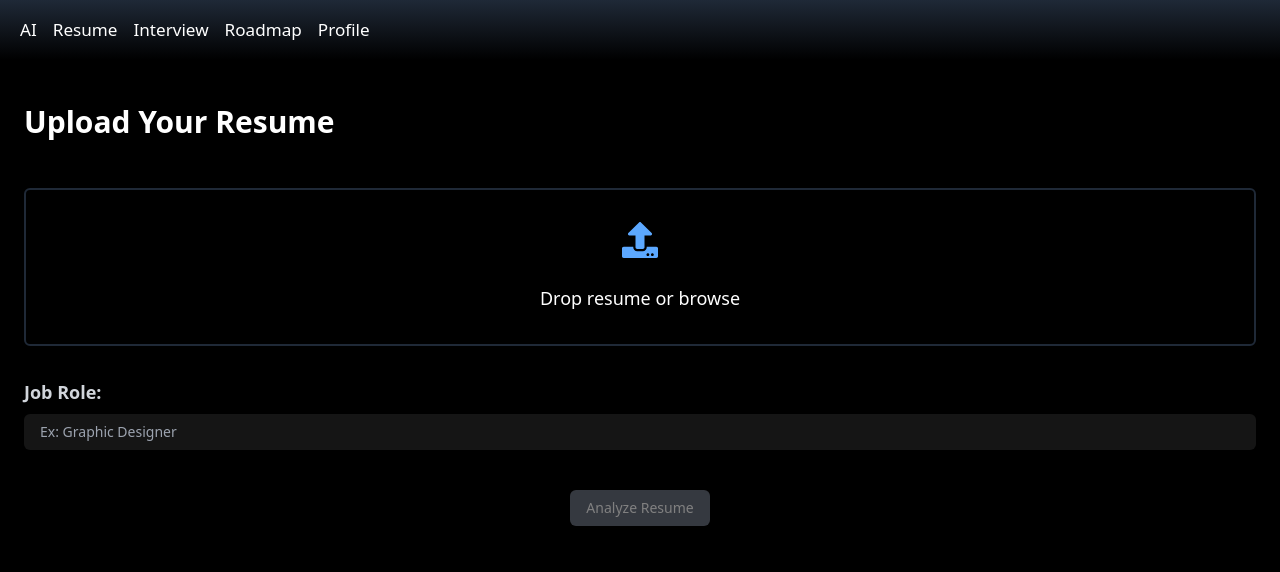
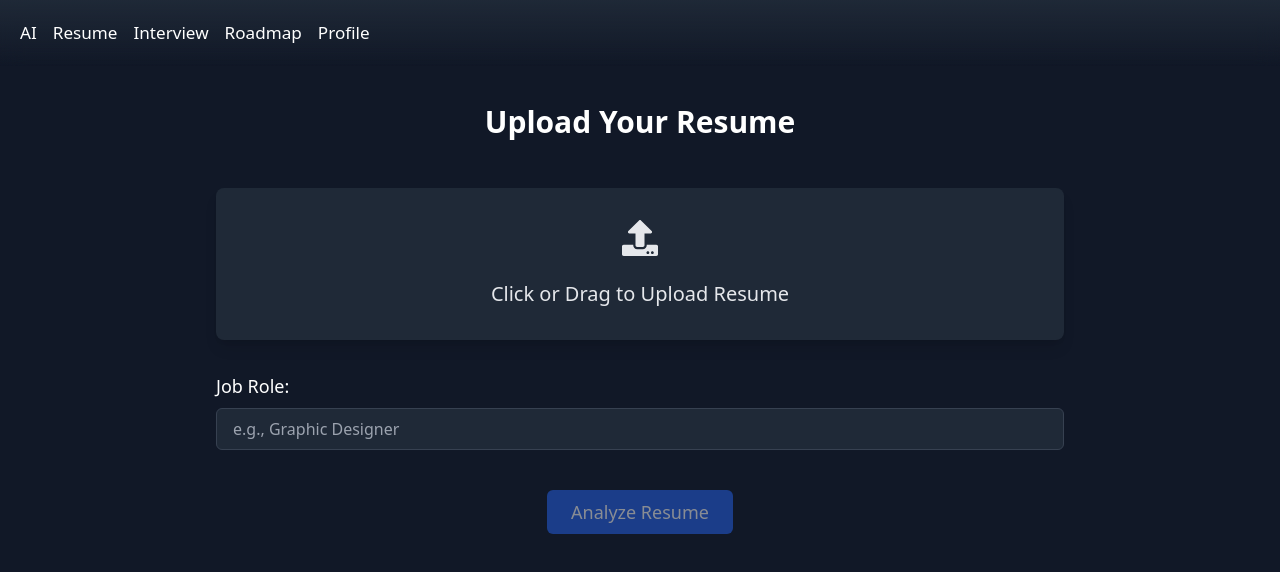
Before and after one commit to Anurag-Gaddamwar/CypherAI, a Next.js app: page /resume in a window 1280 px wide. Shown: the top 572 px of the page. Built offline with nearby package versions, Linux system fonts and the light colour scheme.

Commit message:
Update resume.jsx

```diff
--- a/pages/resume.jsx
+++ b/pages/resume.jsx
@@ -1,94 +1,79 @@
 'use client';
-import React, { useState } from 'react';
+import React, { useState, useEffect } from 'react';
 import axios from 'axios';
 import Navbar from '../src/app/components/Navbar';
 import { FaUpload, FaFileAlt } from 'react-icons/fa';
 import './resume.css';
 import '../src/app/globals.css';
+import { Bar } from 'react-chartjs-2';
+import { FaSpinner } from 'react-icons/fa';
+import { Chart as ChartJS, CategoryScale, LinearScale, BarElement, Title, Tooltip, Legend } from 'chart.js';
+
+ChartJS.register(CategoryScale, LinearScale, BarElement, Title, Tooltip, Legend);
 
 const Resume = () => {
-  // State variables for file upload, analysis result, loading state, error message, uploaded file name, and job role
   const [file, setFile] = useState(null);
   const [analysisResult, setAnalysisResult] = useState('');
   const [loading, setLoading] = useState(false);
   const [errorMessage, setErrorMessage] = useState('');
   const [uploadedFileName, setUploadedFileName] = useState('');
-  const [fileSelected, setFileSelected] = useState(false); // State for tracking if file is selected
-  const [jobRole, setJobRole] = useState(''); // State for job role input
-  const [isSubmitting, setIsSubmitting] = useState(false); // State to prevent multiple submissions
+  const [fileSelected, setFileSelected] = useState(false);
+  const [jobRole, setJobRole] = useState('');
+  const [isSubmitting, setIsSubmitting] = useState(false);
+  const [showReport, setShowReport] = useState(false);  // State to control report visibility
 
   const handleFileChange = (event) => {
     const selectedFile = event.target.files[0];
     setFile(selectedFile);
     setUploadedFileName(selectedFile.name);
-    setFileSelected(true); // Set fileSelected to true when a file is selected
+    setFileSelected(true);
   };
 
   const handleUpload = async () => {
-    // Check if already submitting
     if (isSubmitting) return;
 
     try {
-      // Check if file is selected
       if (!file) {
         setErrorMessage('Please select a file.');
         return;
       }
 
-      // Check file type
       if (!['image/jpeg', 'image/png', 'application/pdf'].includes(file.type)) {
         setErrorMessage('Invalid file format. Please upload a JPG, PNG, or PDF file.');
         return;
       }
 
-      // Check if job role is entered
       if (!jobRole) {
         setErrorMessage('Please enter the job role you are aiming for.');
         return;
       }
 
-      setLoading(true); // Show loading spinner
+      setLoading(true);
       setErrorMessage('');
-      setIsSubmitting(true); // Prevent further submissions
+      setIsSubmitting(true);
 
       const formData = new FormData();
       formData.append('file', file);
-      formData.append('jobRole', jobRole); // Append job role to form data
+      formData.append('jobRole', jobRole);
 
-      // Send POST request to backend for analysis
-      const response = await axios.post(`${process.env.NEXT_PUBLIC_API_URL}/upload-file`, formData, {
+      const apiUrl = process.env.NEXT_PUBLIC_API_URL || "http://localhost:3001";
+      const response = await axios.post(`${apiUrl}/upload-file`, formData, {
         headers: {
           'Content-Type': 'multipart/form-data',
         },
       });
 
-      // Update analysis result and hide loading spinner
       setAnalysisResult(response.data.text);
       setLoading(false);
-
-      // Set the uploaded file name after successful upload
       setUploadedFileName(file.name);
+      setShowReport(true); // Show the report after successful upload and analysis
     } catch (error) {
       console.error('Error uploading file:', error);
       setErrorMessage('Error Analyzing your Resume');
-      setLoading(false); // Hide loading spinner
+      setLoading(false);
     } finally {
-      setIsSubmitting(false); // Allow further submissions
+      setIsSubmitting(false);
     }
-  };
-
-  const handleDrop = (e) => {
-    e.preventDefault();
-    const files = e.dataTransfer.files;
-    if (files.length > 0) {
-      setFile(files[0]);
-      setFileSelected(true); // Set fileSelected to true when a file is dropped
-      setUploadedFileName(files[0].name); // Update uploaded file name
-    }
-  };
-
-  const handleDragOver = (e) => {
-    e.preventDefault();
   };
 
   const parseAnalysisResult = (result) => {
@@ -97,32 +82,26 @@ const Resume = () => {
       strengths: [],
       areasForImprovement: [],
       additionalNotes: [],
-      invalidResume: false
     };
 
     const lines = result.split('\n').map(line => line.trim());
-
     let currentSection = null;
 
     lines.forEach(line => {
       const cleanedLine = line.replace(/\*/g, '').trim();
 
       if (cleanedLine.startsWith('ATS Compatibility Score:')) {
-        sections.scores['ATS Compatibility'] = cleanedLine.split(':')[1]?.trim() || 'N/A';
+        sections.scores['ATS Compatibility'] = parseFloat(cleanedLine.split(':')[1]?.trim()) || 0;
       } else if (cleanedLine.startsWith('Content Relevance Score:')) {
-        sections.scores['Content Relevance'] = cleanedLine.split(':')[1]?.trim() || 'N/A';
+        sections.scores['Content Relevance'] = parseFloat(cleanedLine.split(':')[1]?.trim()) || 0;
       } else if (cleanedLine.startsWith('Structure and Formatting Score:')) {
-        sections.scores['Structure and Formatting'] = cleanedLine.split(':')[1]?.trim() || 'N/A';
-      } else if (cleanedLine.startsWith('Overall Resume Score:')) {
-        sections.scores['Overall Resume'] = cleanedLine.split(':')[1]?.trim() || 'N/A';
+        sections.scores['Structure and Formatting'] = parseFloat(cleanedLine.split(':')[1]?.trim()) || 0;
       } else if (cleanedLine.startsWith('Strengths:')) {
         currentSection = 'Strengths';
       } else if (cleanedLine.startsWith('Areas for Improvement:')) {
         currentSection = 'Areas for Improvement';
       } else if (cleanedLine.startsWith('Additional Notes:')) {
         currentSection = 'Additional Notes';
-      } else if (cleanedLine.startsWith('Invalid Resume:')) {
-        sections.invalidResume = true;
       } else if (currentSection === 'Strengths' && cleanedLine) {
         sections.strengths.push(cleanedLine);
       } else if (currentSection === 'Areas for Improvement' && cleanedLine) {
@@ -135,17 +114,50 @@ const Resume = () => {
     return sections;
   };
 
+  const chartData = {
+    labels: ['ATS Compatibility', 'Content Relevance', 'Structure and Formatting'],
+    datasets: [
+      {
+        label: 'Resume Scores',
+        data: [
+          parseAnalysisResult(analysisResult).scores['ATS Compatibility'],
+          parseAnalysisResult(analysisResult).scores['Content Relevance'],
+          parseAnalysisResult(analysisResult).scores['Structure and Formatting'],
+        ],
+        backgroundColor: ['#4CAF50', '#2196F3', '#FF9800'],
+        borderColor: '#fff',
+        borderWidth: 1,
+      },
+    ],
+  };
+
+  const handleBackButtonClick = () => {
+    setShowReport(false); // Hide the report section
+    setLoading(false); // Stop the loading spinner
+    setFile(null); // Reset the uploaded file
+    setJobRole(''); // Reset the job role input
+    setErrorMessage(''); // Clear any error message
+    setFileSelected(false); // Reset the file selected flag
+    setUploadedFileName(''); // Clear the file name display
+  };
+
+  useEffect(() => {
+    // Ensure proper re-rendering after state changes
+    if (!showReport) {
+      setAnalysisResult(''); // Clear the analysis result when not showing the report
+    }
+  }, [showReport]);
+
   return (
-    <div className="min-h-screen font-sans text-sm bg-black text-white flex flex-col">
+    <div className="min-h-screen bg-gray-900 text-white flex flex-col">
       <Navbar />
-      <div className="mx-auto mt-20 p-6 shadow-lg w-full max-w-7xl overflow-auto">
-        <h1 className="text-3xl font-semibold mb-12 text-white">Upload Your Resume</h1>
-        {/* File upload container */}
-        <div
-          className="text-black p-8 rounded-md flex items-center justify-center border-2 border-gray-800"
-          onDrop={handleDrop}
-          onDragOver={handleDragOver}
-        >
+      <div className="mx-auto mt-20 p-6 max-w-4xl w-full">
+
+        {!showReport && !analysisResult && (
+          <>
+            <h1 className="text-3xl font-semibold text-center mb-12">Upload Your Resume</h1>
+
+            <div className="bg-gray-800 p-8 rounded-lg shadow-lg text-center">
               <input
                 type="file"
                 accept=".jpg,.jpeg,.png,.pdf"
@@ -153,98 +165,86 @@ const Resume = () => {
                 className="hidden"
                 id="fileInput"
               />
-          <label htmlFor="fileInput" className="cursor-pointer">
-            <div className="upload-content flex flex-col items-center hover:scale-105 duration-300 transform transition">
-              <FaUpload className="upload-icon text-4xl mb-4" />
-              <span className="upload-text text-lg text-white">Drop resume or browse</span>
-            </div>
+              <label htmlFor="fileInput" className="cursor-pointer text-xl text-gray-200">
+                <FaUpload className="inline-block text-4xl mb-4" />
+                <div className="mt-2">Click or Drag to Upload Resume</div>
               </label>
             </div>
 
-        {/* Job role input */}
             <div className="mt-8">
-          <label htmlFor="jobRole" className="block text-lg font-semibold text-gray-300 mb-2">Job Role:</label>
+              <label htmlFor="jobRole" className="block text-lg mb-2">Job Role:</label>
               <input
                 type="text"
                 id="jobRole"
                 value={jobRole}
                 onChange={(e) => setJobRole(e.target.value)}
-            placeholder="Ex: Graphic Designer"
-            className="w-full px-4 py-2 bg-[#151515] rounded-md text-white"
+                placeholder="e.g., Graphic Designer"
+                className="w-full px-4 py-2 bg-gray-800 rounded-md text-white border border-gray-700"
               />
             </div>
-        {/* Display uploaded file name */}
+
             {uploadedFileName && (
-          <div className="mt-8 flex items-center justify-center bg-gray-900 rounded-2xl border-[0.1px] p-4">
-            <FaFileAlt className="mr-2 text-white" />
+              <div className="mt-8 flex items-center justify-center bg-gray-700 p-4 rounded-lg">
+                <FaFileAlt className="mr-2" />
                 <p className="text-gray-300">Uploaded File: {uploadedFileName}</p>
               </div>
             )}
-        {/* Analyze button */}
-        <div className='flex justify-center mt-10'>
+
+            <div className="mt-10 text-center">
               <button
-            className={`text-white px-4 py-2 rounded-md transition transform duration-300 ${!fileSelected || !jobRole ? 'opacity-50 bg-gray-500 cursor-not-allowed' : 'bg-gradient-to-r from-blue-500 to-purple-600 hover:scale-110'}`}
                 onClick={handleUpload}
-            disabled={!fileSelected || !jobRole} // Disable button if file or job role is not selected
+                disabled={!fileSelected || !jobRole}
+                className={`px-6 py-2 text-lg rounded-md bg-blue-600 hover:bg-blue-700 transition duration-200
+                  ${!fileSelected || !jobRole ? 'opacity-50 cursor-not-allowed' : ''}`}
               >
                 Analyze Resume
               </button>
             </div>
-        {/* Loading spinner */}
+          </>
+        )}
+
         {loading && (
-          <div className="flex justify-center mt-8">
-            <div className="spinner"></div>
+          <div className="flex items-center justify-center mt-4">
+            <FaSpinner className="animate-spin text-2xl" />
           </div>
         )}
-        {/* Error message */}
-        {errorMessage && <p className="text-red-600 mt-6">{errorMessage}</p>}
-        {/* Display analysis result */}
-        {!loading && analysisResult && (
-          <div className="mt-24">
-            <h2 className="sm:text-4xl text-2xl mb-20 font-bold text-gray-300 text-center border-y pt-5 pb-6 border-white">Resume Analysis Report</h2>
 
-            {/* Grid layout for scores */}
-            <div className="grid grid-cols-1 md:grid-cols-2 gap-6 mb-8">
-              {Object.entries(parseAnalysisResult(analysisResult).scores).map(([title, value]) => (
-                <div key={title} className="bg-gray-900 p-6 rounded-lg shadow-md">
-                  <h3 className="text-lg font-semibold mb-2">{title}</h3>
-                  <p className="text-gray-300">{value}</p>
-                </div>
-              ))}
+        {errorMessage && <p className="text-red-600 mt-6 text-center">{errorMessage}</p>}
+
+        {showReport && !loading && analysisResult && (
+          <div>
+            <h2 className="text-2xl font-semibold text-center mb-8">Resume Analysis Report</h2>
+
+            <div className="flex justify-center mb-8">
+              <Bar data={chartData} options={{ responsive: true }} />
             </div>
 
-            {/* Strengths and Areas for Improvement */}
-            <div className="bg-gray-900 p-6 rounded-xl shadow-lg mb-8">
-              {parseAnalysisResult(analysisResult).strengths.length > 0 && (
-                <div>
-                  <h3 className="text-lg font-semibold mb-2">Strengths</h3>
-                  <ul className="list-disc ml-5 text-gray-300">
+            <div className="bg-gray-800 p-6 rounded-lg mb-8">
+              <h3 className="text-xl font-semibold mb-4">Strengths</h3>
+              <ul className="list-disc ml-5">
                 {parseAnalysisResult(analysisResult).strengths.map((item, index) => (
                   <li key={index}>{item}</li>
                 ))}
               </ul>
             </div>
-              )}
 
-              {parseAnalysisResult(analysisResult).areasForImprovement.length > 0 && (
-                <div>
-                  <h3 className="text-lg font-semibold my-2 text-white">Areas for Improvement</h3>
-                  <ul className="list-disc ml-5 text-gray-300">
+            <div className="bg-gray-800 p-6 rounded-lg">
+              <h3 className="text-xl font-semibold mb-4">Areas for Improvement</h3>
+              <ul className="list-disc ml-5">
                 {parseAnalysisResult(analysisResult).areasForImprovement.map((item, index) => (
                   <li key={index}>{item}</li>
                 ))}
               </ul>
             </div>
-              )}
+
+            <div className="mt-8 text-center">
+              <button
+                onClick={handleBackButtonClick}
+                className="px-6 py-2 text-lg rounded-md bg-blue-600 hover:bg-blue-700 transition duration-200"
+              >
+                Back to Upload Section
+              </button>
             </div>
-
-            {/* Additional Notes */}
-            {parseAnalysisResult(analysisResult).additionalNotes.length > 0 && (
-              <div className="bg-gray-900 p-6 rounded-xl shadow-lg">
-                <h3 className="text-lg font-semibold mb-4">Additional Notes</h3>
-                <p className="text-gray-300">{parseAnalysisResult(analysisResult).additionalNotes.join(' ')}</p>
-              </div>
-            )}
           </div>
         )}
       </div>
```
Lines whose indentation alone changed are shown as unchanged.
